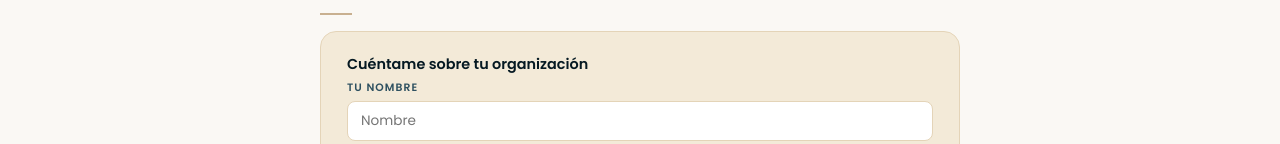
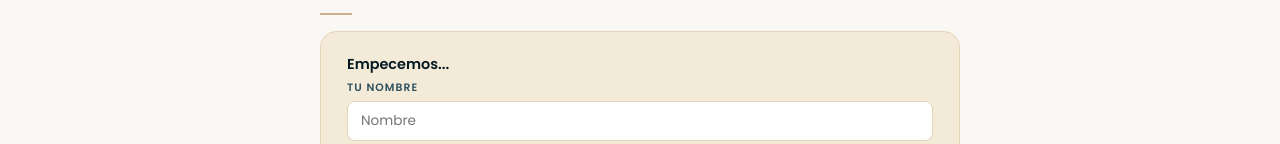
Before and after one commit to claudiasalas-cloud/printculture, a plain HTML site: page index.html in a window 1280 px wide. Shown: the part 567-711 px from the top of the page. Drawn offline with Linux system fonts and the light colour scheme.

Commit message:
Update index.html

```diff
--- a/index.html
+++ b/index.html
@@ -220,7 +220,7 @@ textarea { resize: vertical; min-height: 78px; line-height: 1.65; }
   <p style="font-style:italic;color:var(--ink-faint);font-size:.82rem;">&iquest;C&oacute;mo quieres que responda tu IA cuando alguien le traiga un conflicto, un error que nadie quiere nombrar, o una decisi&oacute;n que nadie quiere tomar?</p>
   <div class="divl"></div>
   <div class="card">
-    <h3>Cu&eacute;ntame sobre tu organizaci&oacute;n</h3>
+    <h3>Empecemos...</h3>
     <div class="fld"><label>Tu nombre</label><input type="text" id="uN" placeholder="Nombre"></div>
     <div class="fld"><label>Organizaci&oacute;n</label><input type="text" id="uC" placeholder="Empresa o equipo"></div>
     <div class="fld">
```
